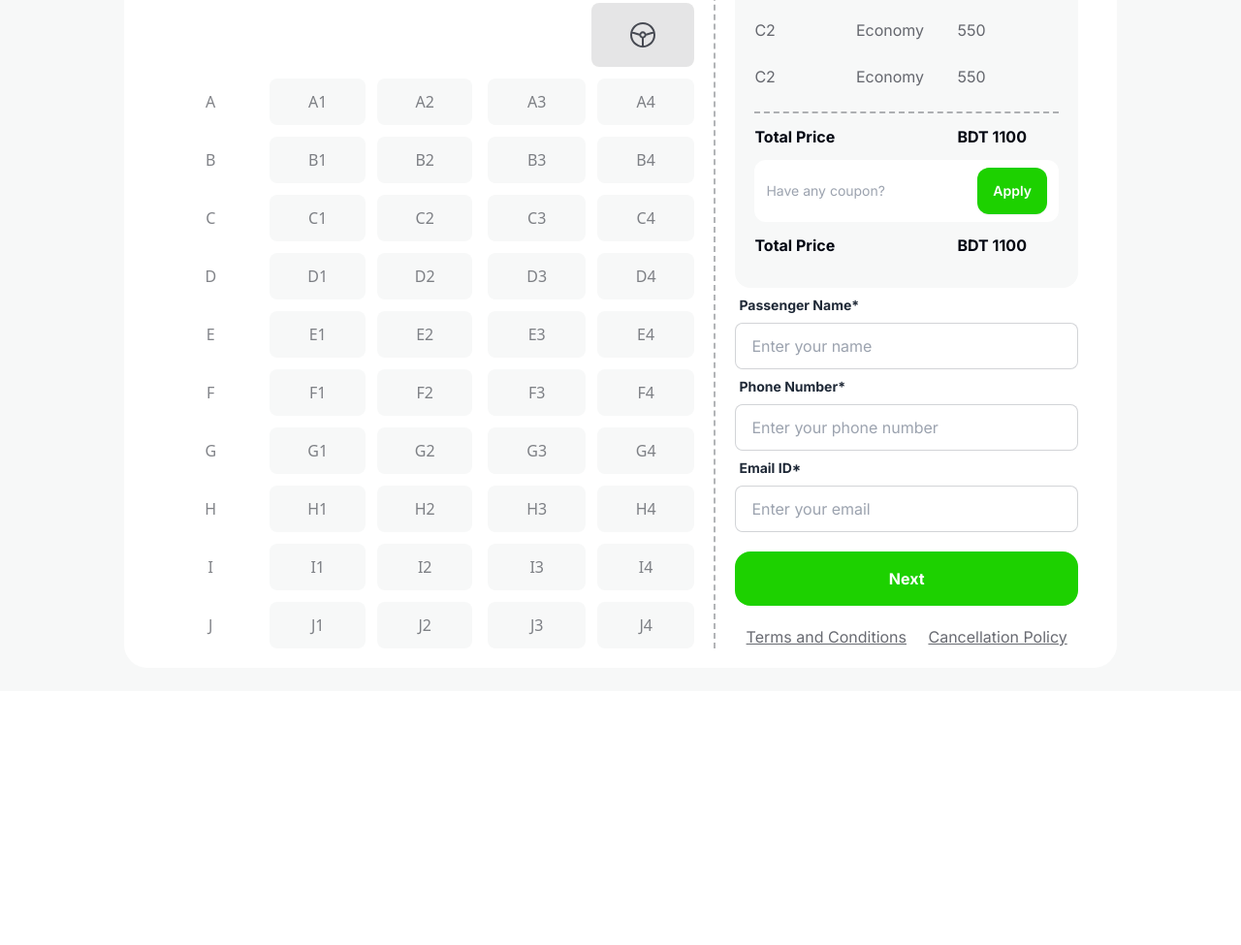
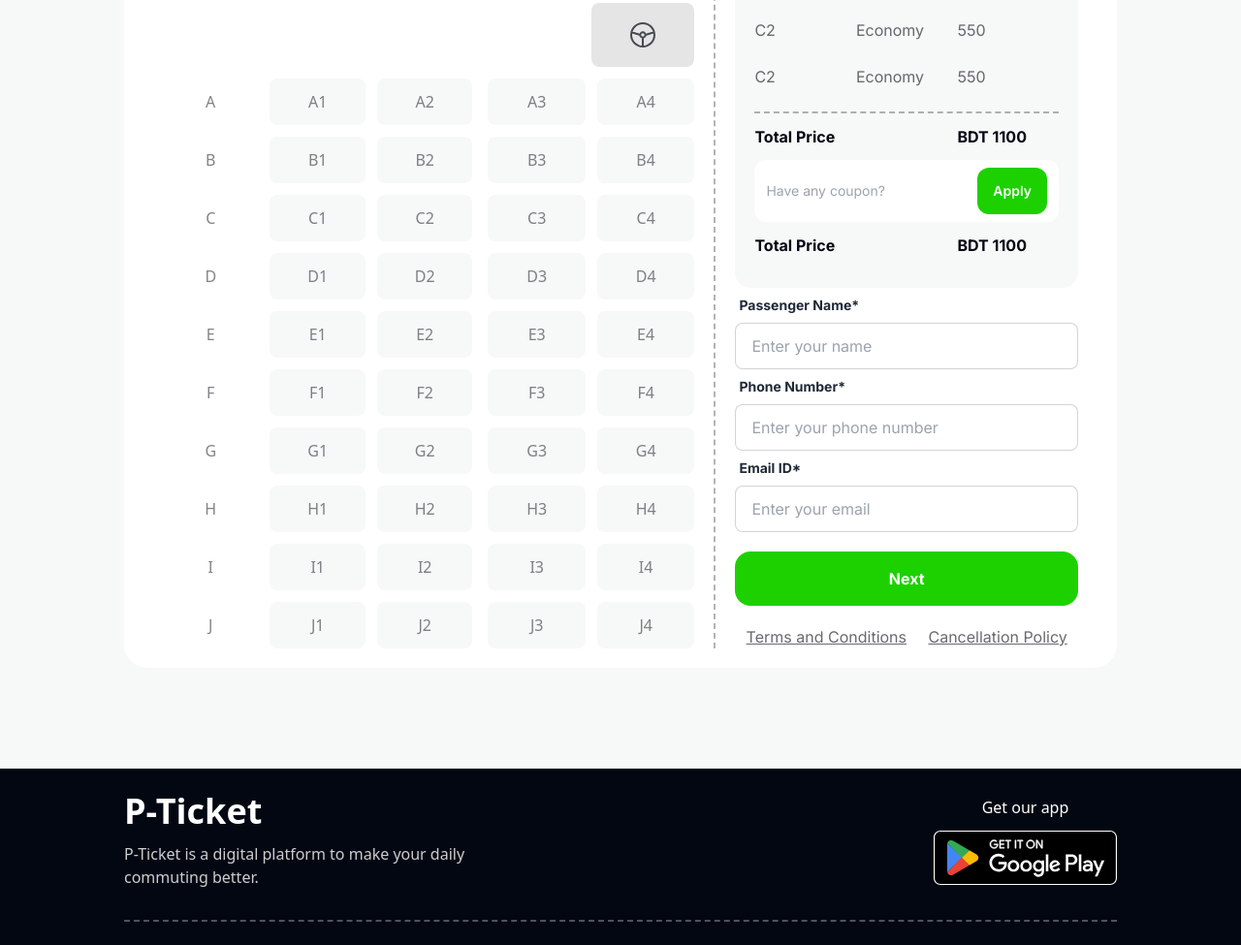
Before and after one commit to sydsym/smart-ticketing, a plain HTML site: page index.html in a window 1280 px wide. Shown: the part 2135-3110 px from the top of the page at 97% size. Before the commit the page ends 2848 px from the top, so only its background shows below. Drawn offline with nearby package versions, Linux system fonts and the light colour scheme.

Commit message:
working on footer

```diff
--- a/index.html
+++ b/index.html
@@ -451,5 +451,24 @@
         </div>
       </section>
     </main>
+    <footer
+      class="px-10 md:px-20 lg:px-32 py-2 md:py-4 lg:py-6 mt-20 bg-[#030712] text-white"
+    >
+      <div class="flex justify-between items-center">
+        <div class="space-y-3">
+          <h2 class="font-bold text-4xl">P-Ticket</h2>
+          <p class="opacity-80 max-w-[370px]">
+            P-Ticket is a digital platform to make your daily commuting better.
+          </p>
+        </div>
+        <div class="space-y-3 flex flex-col items-center">
+          <p>Get our app</p>
+          <img src="images/icons/google-play.svg" alt="" />
+        </div>
+      </div>
+      <div
+        class="flex justify-between border-b-2 border-dashed border-b-[#FFFFFF4D] py-4"
+      >
+    </footer>
   </body>
 </html>
```
